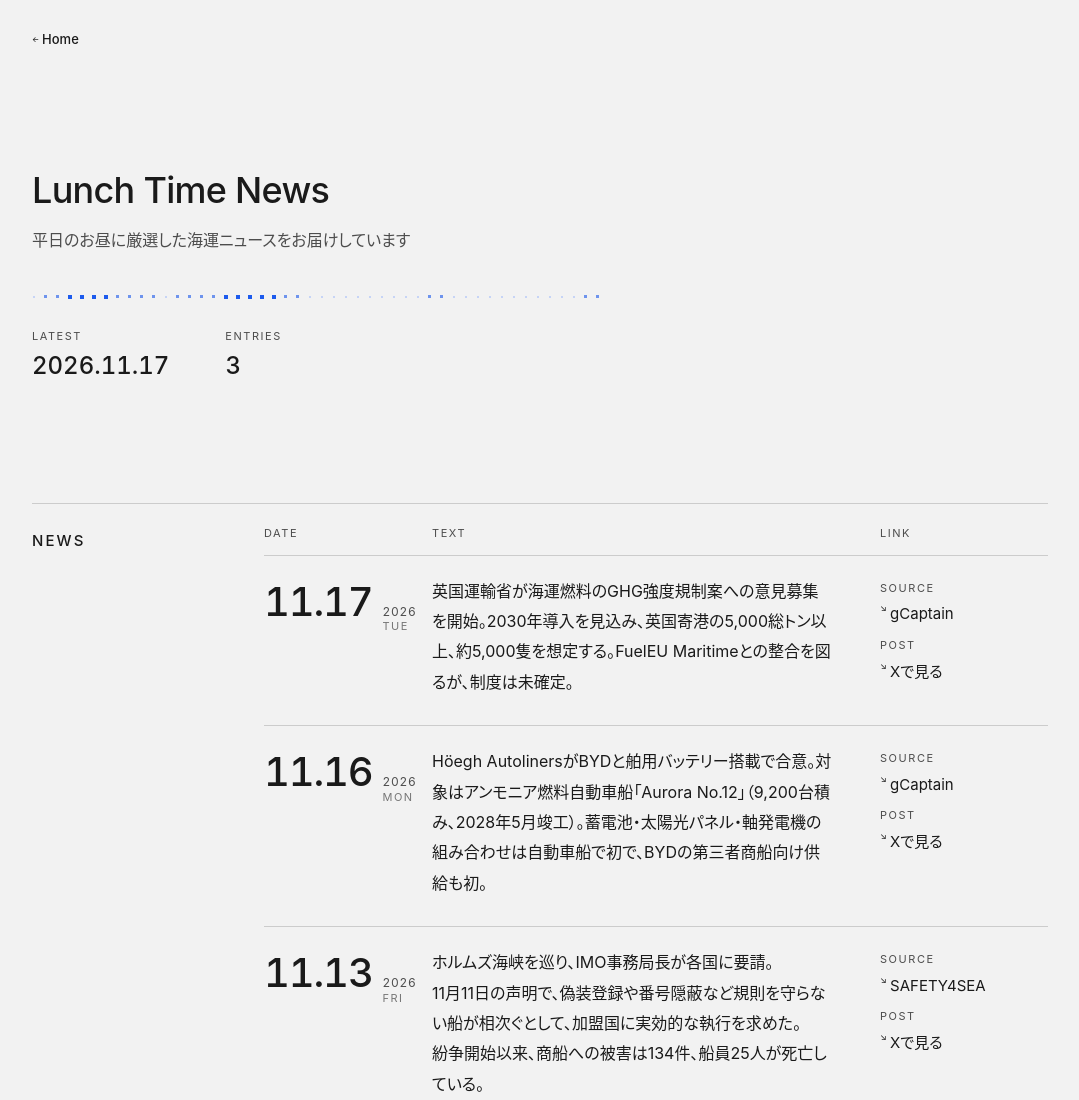
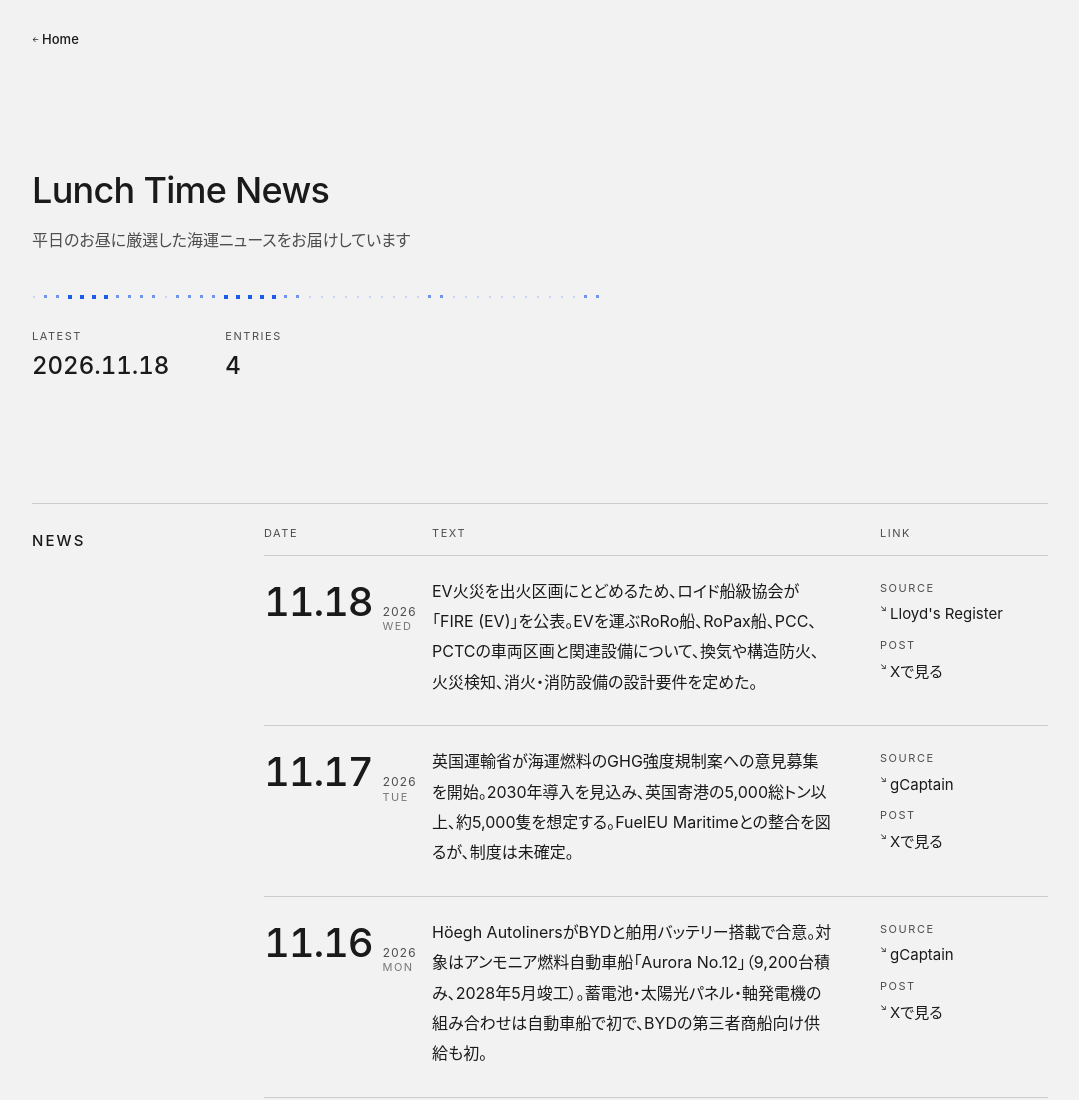
Before and after one commit to Marineman5/news, a plain HTML site: page index.html in a window 1280 px wide. Shown: the top 1100 px of the page, without its empty margins (100-1179 px from the left). Drawn offline with Linux system fonts and the light colour scheme.

Commit message:
Archive 2026-11-18-01: Lloyd's Register FIRE (EV) notation

```diff
--- a/index.html
+++ b/index.html
@@ -17,8 +17,8 @@
   <p class="sub">平日のお昼に厳選した海運ニュースをお届けしています</p>
   <svg class="dots" viewBox="0 0 576 4" width="576" height="4" shape-rendering="crispEdges" aria-hidden="true" focusable="false"><path fill="#C6D4F6" d="M1 1h2v2h-2zM133 1h2v2h-2zM277 1h2v2h-2zM289 1h2v2h-2zM301 1h2v2h-2zM313 1h2v2h-2zM325 1h2v2h-2zM337 1h2v2h-2zM349 1h2v2h-2zM361 1h2v2h-2zM373 1h2v2h-2zM385 1h2v2h-2zM421 1h2v2h-2zM433 1h2v2h-2zM445 1h2v2h-2zM457 1h2v2h-2zM469 1h2v2h-2zM481 1h2v2h-2zM493 1h2v2h-2zM505 1h2v2h-2zM517 1h2v2h-2zM529 1h2v2h-2zM541 1h2v2h-2z"/><path fill="#6E94ED" d="M12 0h3v3h-3zM24 0h3v3h-3zM84 0h3v3h-3zM96 0h3v3h-3zM108 0h3v3h-3zM120 0h3v3h-3zM144 0h3v3h-3zM156 0h3v3h-3zM168 0h3v3h-3zM180 0h3v3h-3zM252 0h3v3h-3zM264 0h3v3h-3zM396 0h3v3h-3zM408 0h3v3h-3zM552 0h3v3h-3zM564 0h3v3h-3z"/><path fill="#1D5BED" d="M36 0h4v4h-4zM48 0h4v4h-4zM60 0h4v4h-4zM72 0h4v4h-4zM192 0h4v4h-4zM204 0h4v4h-4zM216 0h4v4h-4zM228 0h4v4h-4zM240 0h4v4h-4z"/></svg>
   <dl class="meta">
-    <div><dt>LATEST</dt><dd class="no"><time datetime="2026-11-17">2026.11.17</time></dd></div>
-    <div><dt>ENTRIES</dt><dd class="no">3</dd></div>
+    <div><dt>LATEST</dt><dd class="no"><time datetime="2026-11-18">2026.11.18</time></dd></div>
+    <div><dt>ENTRIES</dt><dd class="no">4</dd></div>
   </dl>
 </section>
 
@@ -27,6 +27,11 @@
   <table>
     <thead><tr><th scope="col">DATE</th><th scope="col">TEXT</th><th scope="col">LINK</th></tr></thead>
     <tbody>
+    <tr id="2026-11-18-01" class="s-published">
+      <td class="no"><a class="anc" href="#2026-11-18-01" aria-label="2026-11-18 の固定リンク"><time datetime="2026-11-18"><span class="md no">11.18</span><span class="yr no">2026</span><span class="wd">WED</span></time></a></td>
+      <td class="t"><div class="tx"><p>EV火災を出火区画にとどめるため、ロイド船級協会が「FIRE (EV)」を公表。EVを運ぶRoRo船、RoPax船、PCC、PCTCの車両区画と関連設備について、換気や構造防火、火災検知、消火・消防設備の設計要件を定めた。</p></div></td>
+      <td class="d"><ul class="lk"><li><span class="lk-k">SOURCE</span><a href="https://www.lr.org/en/knowledge/press-room/press-listing/press-release/2026/lloyds-register-introduces-new-notation-to-tackle-ev-fire-risks-on-car-carriers/" rel="noopener"><span class="lbl"><span class="ar" aria-hidden="true">↘</span>Lloyd&#x27;s Register</span></a></li><li><span class="lk-k">POST</span><a href="https://x.com/marine_man5/status/2122895105149616271" rel="noopener"><span class="lbl"><span class="ar" aria-hidden="true">↘</span>Xで見る</span></a></li></ul></td>
+    </tr>
     <tr id="2026-11-17-01" class="s-published">
       <td class="no"><a class="anc" href="#2026-11-17-01" aria-label="2026-11-17 の固定リンク"><time datetime="2026-11-17"><span class="md no">11.17</span><span class="yr no">2026</span><span class="wd">TUE</span></time></a></td>
       <td class="t"><div class="tx"><p>英国運輸省が海運燃料のGHG強度規制案への意見募集を開始。2030年導入を見込み、英国寄港の5,000総トン以上、約5,000隻を想定する。FuelEU Maritimeとの整合を図るが、制度は未確定。</p></div></td>
```
